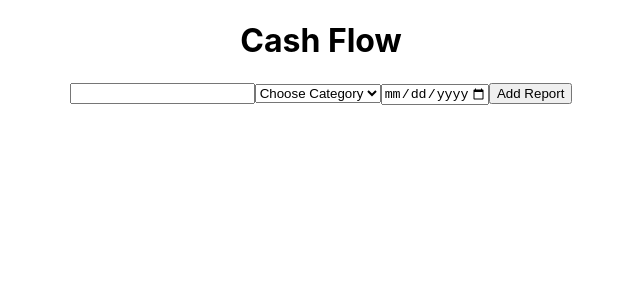
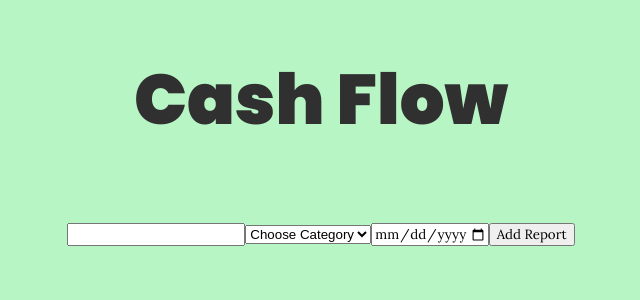
Before and after one commit to RanoZangana/Budget-Calculator, a React (Create React App) app in the folder budgetcalculator/: page / in a window 1280 px wide. Shown: the top 300 px of the page, without its empty margins (319-959 px from the left). Built offline with nearby package versions, Linux system fonts and the light colour scheme.

Commit message:
color and fonts

```diff
--- a/budgetcalculator/public/index.html
+++ b/budgetcalculator/public/index.html
@@ -25,6 +25,10 @@
       Learn how to configure a non-root public URL by running `npm run build`.
     -->
     <title>React App</title>
+    <style>
+      @import url('https://fonts.googleapis.com/css2?family=Lora&family=Poppins:wght@900&display=swap');
+      </style>
+
   </head>
   <body>
     <noscript>You need to enable JavaScript to run this app.</noscript>
--- a/budgetcalculator/src/App.css
+++ b/budgetcalculator/src/App.css
@@ -1,3 +1,25 @@
+html {
+  background-color: rgb(184, 245, 197);
+}
+
 .App {
   text-align: center;
+  font-family: 'Poppins', sans-serif;
+  font-size: 220%;
+  color:rgb(48, 48, 48)
+
 }
+
+input{
+  font-family: 'Lora', serif;
+}
+
+option
+{
+  font-family: 'Lora', serif;
+}
+
+button
+{
+  font-family: 'Lora', serif;
+}
```
